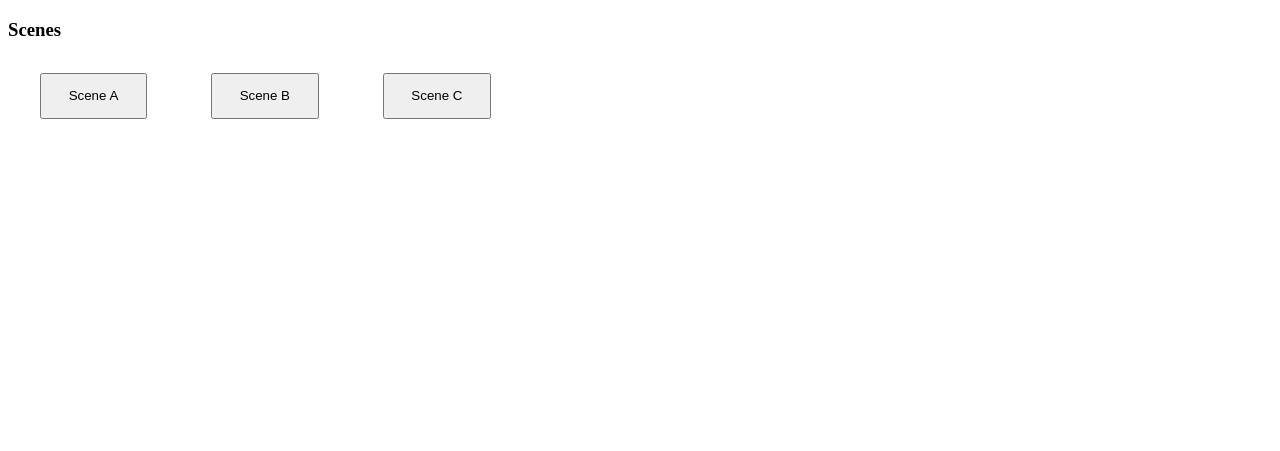
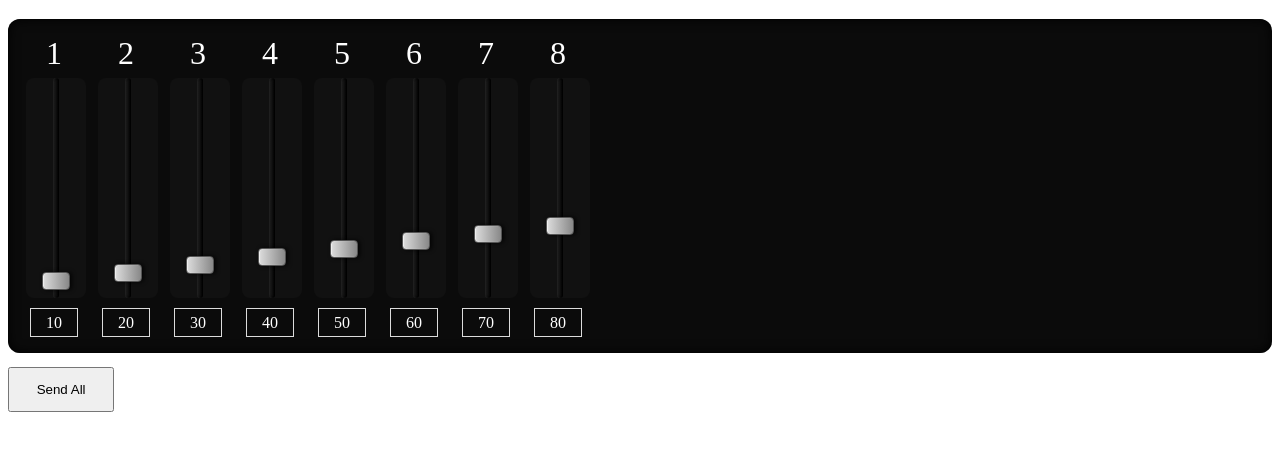
Before and after one commit to H3rby7/dmx-web-go, a plain HTML site: page static/mock/index.html in a window 1280 px wide. Shown: the part 61-512 px from the top of the page. Drawn offline with Linux system fonts and the light colour scheme.

Commit message:
Read Mock HTML has sliders

```diff
--- a/static/mock/index.html
+++ b/static/mock/index.html
@@ -5,6 +5,19 @@
   <title>HTML DMX Mock</title>
   <script src="scripts.js"></script>
   <link href="styles.css" rel="stylesheet">
+  <script>
+    const channelCount = 8;
+    function sendAllDMX() {
+      const data = [];
+      const faderInputs = document.getElementById("fadergrid").querySelectorAll(".fader input");
+      for (const fader of faderInputs) {
+        const channel = parseInt(fader.getAttribute("channel"));
+        const value = parseInt(fader.value);
+        data.push({ channel, value });
+      }
+      sendDMX(data);
+    }
+  </script>
 </head>
 
 <body>
@@ -15,17 +28,63 @@
     <span id="feedback"></span>
   </div>
   <div>
-    <h3>Scenes</h3>
-    <div class="scenes">
-      <div>
-        <button onclick="sendDMX(sceneA)">Scene A</button>
+    <div class="fadergrid" id="fadergrid">
+      <!--
+      <div class="channel">
+        <label for="c-0">0</label>
+        <div class="fader">
+          <div class="rotate90"><input type="range" id="c-0" min="0" max="255" step="1"></div>
+        </div>
+        <div class="value">123</div>
       </div>
-      <div>
-        <button onclick="sendDMX(sceneB)">Scene B</button>
-      </div>
-      <div>
-        <button onclick="sendDMX(sceneC)">Scene C</button>
-      </div>
+      -->
     </div>
+    <button onclick="sendAllDMX()">Send All</button>
   </div>
+  <script>
+    const grid = document.getElementById("fadergrid");
+    for (let channel = 1; channel <= channelCount; channel++) {
+      const inputId = `c-${channel}`;
+      const inputStartValue = (channel * 10) % 255;
+
+      const divClassChannel = grid.appendChild(document.createElement("div"));
+      divClassChannel.className = "channel";
+      addChannelAttr(divClassChannel, channel);
+
+      const label = divClassChannel.appendChild(document.createElement("label"));
+      label.htmlFor = inputId;
+      label.innerText = `${channel}`;
+
+      const faderDiv = divClassChannel.appendChild(document.createElement("div"));
+      faderDiv.className = "fader";
+
+      const rotate90Div = faderDiv.appendChild(document.createElement("div"));
+      rotate90Div.className = "rotate90";
+
+      const input = rotate90Div.appendChild(document.createElement("input"));
+      input.type = "range";
+      input.min = "0";
+      input.max = "255";
+      input.step = "1";
+      input.id = inputId;
+      addChannelAttr(input, channel);
+      input.value = inputStartValue;
+
+      const currentValueDiv = divClassChannel.appendChild(document.createElement("div"));
+      currentValueDiv.className = "value";
+      currentValueDiv.innerText = inputStartValue;
+
+      input.addEventListener("input", () => {
+        currentValueDiv.innerText = input.value;
+        const value = parseInt(input.value);
+        sendDMX([{ channel, value }]);
+      });
+    }
+
+    function addChannelAttr(htmlElement, channel) {
+      const attrChannel = document.createAttribute("channel");
+      attrChannel.value = channel;
+      htmlElement.setAttributeNode(attrChannel);
+    }
+  </script>
 </body>
--- a/static/mock/scripts.js
+++ b/static/mock/scripts.js
@@ -26,34 +26,27 @@ function sendDMX(list = []) {
     body: JSON.stringify({ List: list }),
     method: "PATCH",
   })
-    .catch(() => feedback("ERROR!"))
-    .then(() => feedback("SUCCESS!"));
+    .catch(() => feedback("ERROR! ERROR! ERROR! ERROR! ERROR! ERROR! ERROR! ERROR! ERROR! ERROR!"))
+    .then(() => feedback(""));
 }
 
-const sceneA = [
-  { channel: 1, value: 50 },
-  { channel: 2, value: 100 },
-  { channel: 3, value: 150 },
-  { channel: 4, value: 0 },
-  { channel: 5, value: 0 },
-  { channel: 6, value: 0 },
-  { channel: 7, value: 0 },
-];
-const sceneB = [
-  { channel: 1, value: 150 },
-  { channel: 2, value: 0 },
-  { channel: 3, value: 0 },
-  { channel: 4, value: 200 },
-  { channel: 5, value: 0 },
-  { channel: 6, value: 0 },
-  { channel: 7, value: 0 },
-];
-const sceneC = [
-  { channel: 1, value: 0 },
-  { channel: 2, value: 0 },
-  { channel: 3, value: 0 },
-  { channel: 4, value: 0 },
-  { channel: 5, value: 255 },
-  { channel: 6, value: 255 },
-  { channel: 7, value: 255 },
-];
+/**
+ * Register onChange function that sends the 'value' from the given HTML element
+ * to the backend for the specified channel
+ *
+ * @param {string} elementId ID of the HTML element holding the channel
+ * @param {int} channel for the dmx value
+ *
+ * Example useage `registerOnChangeSendDMX('elementA', 1)"`
+ */
+function registerOnChangeSendDMX(elementId, channel) {
+  console.debug(`Registering onChange handler for #${elementId}`);
+  const el = document.getElementById(elementId);
+  if (!el) {
+    console.error(`Element #${elementId} not found...`);
+  }
+  el.addEventListener("input", () => {
+    const value = parseInt(el.value);
+    sendDMX([{ channel, value }]);
+  });
+}
--- a/static/mock/styles.css
+++ b/static/mock/styles.css
@@ -1,25 +1,11 @@
-label {
-  display: inline-block;
-  width: 5em;
+* {
+  box-sizing: border-box;
 }
 
 button {
   padding: 1em 2em;
   margin: 1em 0;
   cursor: pointer;
-}
-
-table {
-  border-collapse: collapse;
-}
-
-table th {
-  background-color: lightblue;
-}
-
-table td, table th {
-  border-style: solid;
-  padding: 0.2em 0.4em;
 }
 
 .scenes {
@@ -31,3 +17,126 @@ table td, table th {
 .scenes > div {
   margin: 0 2em;
 }
+
+/* ===== Fader bank container ===== */
+.fadergrid {
+  --slider-height: 220px;
+  --slider-width: 60px;
+  display: grid;
+  grid-template-columns: repeat(auto-fill, var(--slider-width));
+  gap: 12px;
+
+  padding: 16px;
+  background: #0b0b0b;
+  color: white;
+  border-radius: 12px;
+  box-shadow: inset 0 0 12px #000;
+}
+
+.fadergrid .channel {
+  position: relative;
+  width: var(--slider-width);
+  text-align: center;
+}
+
+.fadergrid .channel label {
+  font-size: 2em;
+  display: block;
+}
+.fadergrid .channel .value {
+  border: 1px solid gainsboro;
+  padding: 0.3em;
+  width: 3em;
+  display: inline-block;
+}
+
+.fadergrid .channel .fader {
+  height: var(--slider-height);
+  width: var(--slider-width);
+  margin: 8px 0;
+  position: relative;
+}
+
+.fadergrid .channel .rotate90 {
+  /* vertical orientation */
+  transform: rotate(-90deg);
+  width: 0;
+  height: 0;
+  transform-origin: bottom right;
+  position: absolute;
+  bottom: 0;
+  left: 0;
+  overflow: visible;
+}
+
+/* ===== Each fader track area ===== */
+.fadergrid .channel input[type="range"] {
+  -webkit-appearance: none;
+  appearance: none;
+  height: var(--slider-width);
+  width: var(--slider-height);
+  background: #111;
+  border-radius: 8px;
+  padding: 10px 0;
+
+  cursor: pointer;
+}
+
+/* ===== Track ===== */
+.fadergrid .channel input[type="range"]::-webkit-slider-runnable-track {
+  height: 6px;
+  background: linear-gradient(#222, #000);
+  border-radius: 3px;
+  box-shadow:
+    inset 0 0 3px #000,
+    inset 0 1px 1px #333;
+}
+
+.fadergrid .channel input[type="range"]::-moz-range-track {
+  height: 6px;
+  background: linear-gradient(#222, #000);
+  border-radius: 3px;
+  box-shadow:
+    inset 0 0 3px #000,
+    inset 0 1px 1px #333;
+}
+
+/* ===== Thumb (handle) ===== */
+.fadergrid .channel input[type="range"]::-webkit-slider-thumb {
+  -webkit-appearance: none;
+  width: 18px;
+  height: 28px;
+  background: linear-gradient(#ddd, #888);
+  border-radius: 4px;
+  border: 1px solid #555;
+  margin-top: -11px;
+
+  box-shadow:
+    0 2px 4px rgba(0,0,0,0.8),
+    inset 0 1px 1px rgba(255,255,255,0.6);
+}
+
+.fadergrid .channel input[type="range"]::-moz-range-thumb {
+  width: 18px;
+  height: 28px;
+  background: linear-gradient(#ddd, #888);
+  border-radius: 4px;
+  border: 1px solid #555;
+
+  box-shadow:
+    0 2px 4px rgba(0,0,0,0.8),
+    inset 0 1px 1px rgba(255,255,255,0.6);
+}
+
+/* ===== Active glow ===== */
+.fadergrid .channel input[type="range"]:active::-webkit-slider-thumb {
+  box-shadow:
+    0 0 10px #00aaff,
+    0 2px 4px rgba(0,0,0,0.9);
+}
+
+.fadergrid .channel input[type="range"]:active::-moz-range-thumb {
+  box-shadow:
+    0 0 10px #00aaff,
+    0 2px 4px rgba(0,0,0,0.9);
+}
```
Also changed, not shown: 1 other file.
